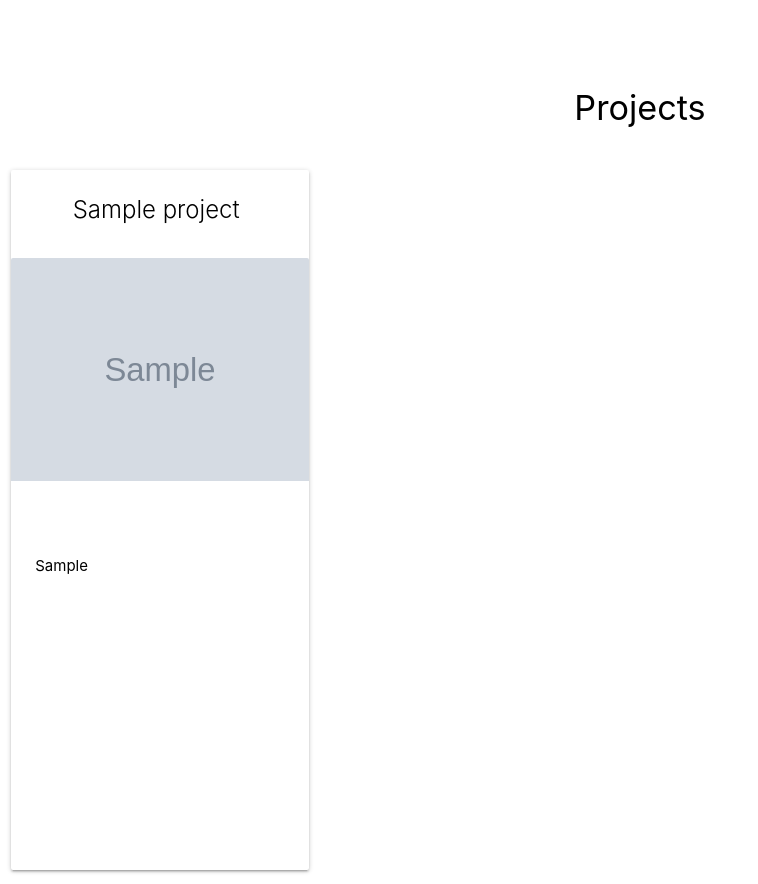
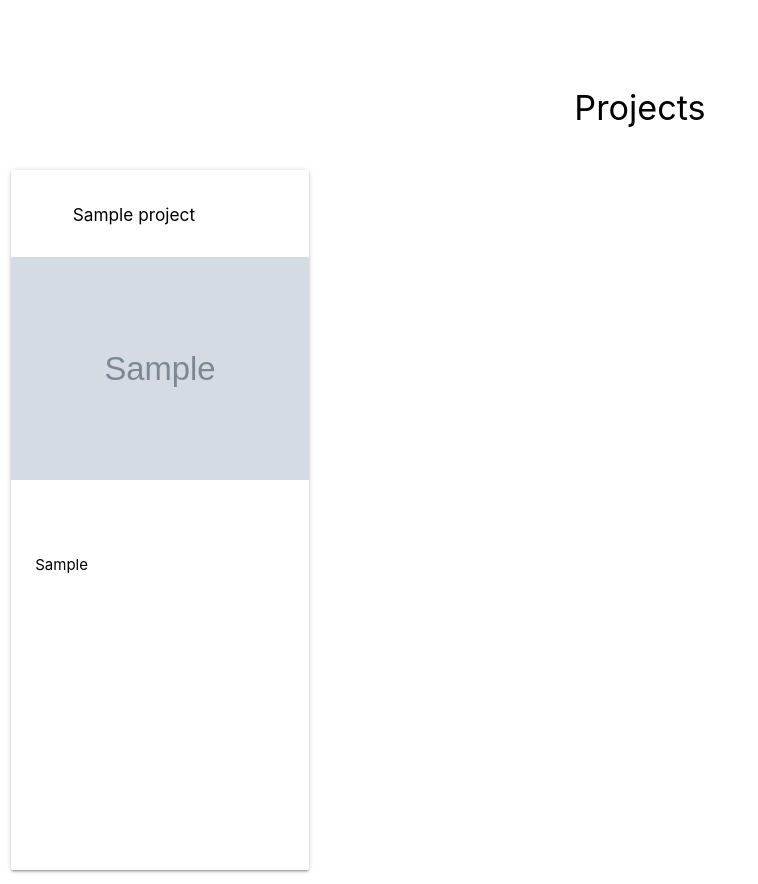
Before and after one commit to andyweru/MC_11_Awwwards, a Django app: page / in a window 1280 px wide. Shown: the part 773-1657 px from the top of the page, without its empty margins (0-758 px from the left). Run offline with Django 3.2, Linux system fonts and the light colour scheme; tables that the repository leaves empty hold one stand-in row (values such as "Sample post"); grey boxes marked "Sample" are stand-in pictures.

Commit message:
small ui change to card title

```diff
--- a/myapp/templates/index.html
+++ b/myapp/templates/index.html
@@ -45,7 +45,7 @@
              <div class="container-fluid">
                     <div class="card-content">
                         <div class="container">
-                            <span class="card-title">{{project.title}}</span>
+                            <span class="card-title"><h6>{{project.title}}</h6></span>
                         </div>
                     </div>
                     <div class="card-image">
```
